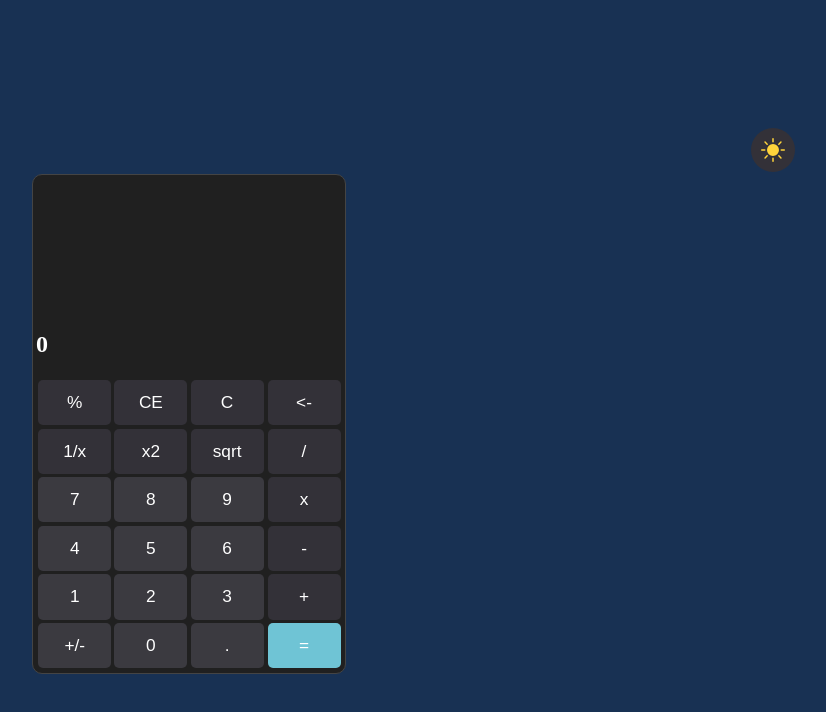
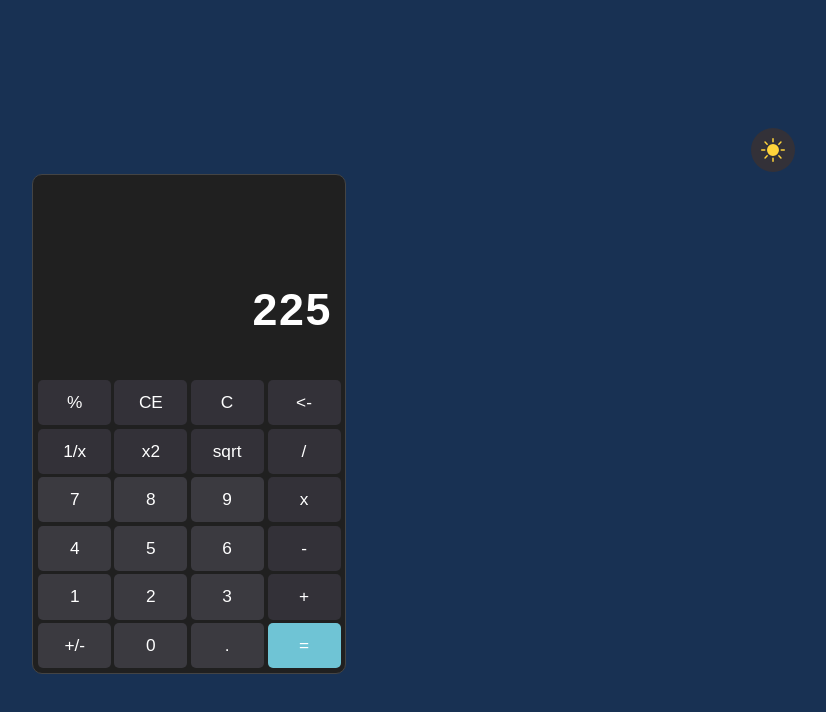
Before and after one commit to roninJosue/calculator, a React (Create React App) app: page / in a window 1280 px wide. Shown: the top 712 px of the page, without its empty margins (451-1277 px from the left). Built offline with nearby package versions, Linux system fonts and the light colour scheme.

Commit message:
Adding style to Display

```diff
--- a/src/components/Display/Display.jsx
+++ b/src/components/Display/Display.jsx
@@ -1,6 +1,10 @@
+import {StyledDisplay} from "../Styled/StyledDisplay"
+
 const Display = () => {
   return(
-    <h1 id='display'>0</h1>
+    <StyledDisplay id='display'>
+      225
+    </StyledDisplay>
   )
 }
 
--- /dev/null
+++ b/src/components/Styled/StyledDisplay.jsx
@@ -0,0 +1,11 @@
+import styled from "styled-components"
+
+export const StyledDisplay = styled.div`
+  padding: 2.5rem .625rem 1rem;
+  margin-bottom: 1.7rem;
+  text-align: right;
+  font-size: 2.8rem;
+  font-family: sans-serif;
+  font-weight: 550;
+  letter-spacing: .1rem;
+`
```
